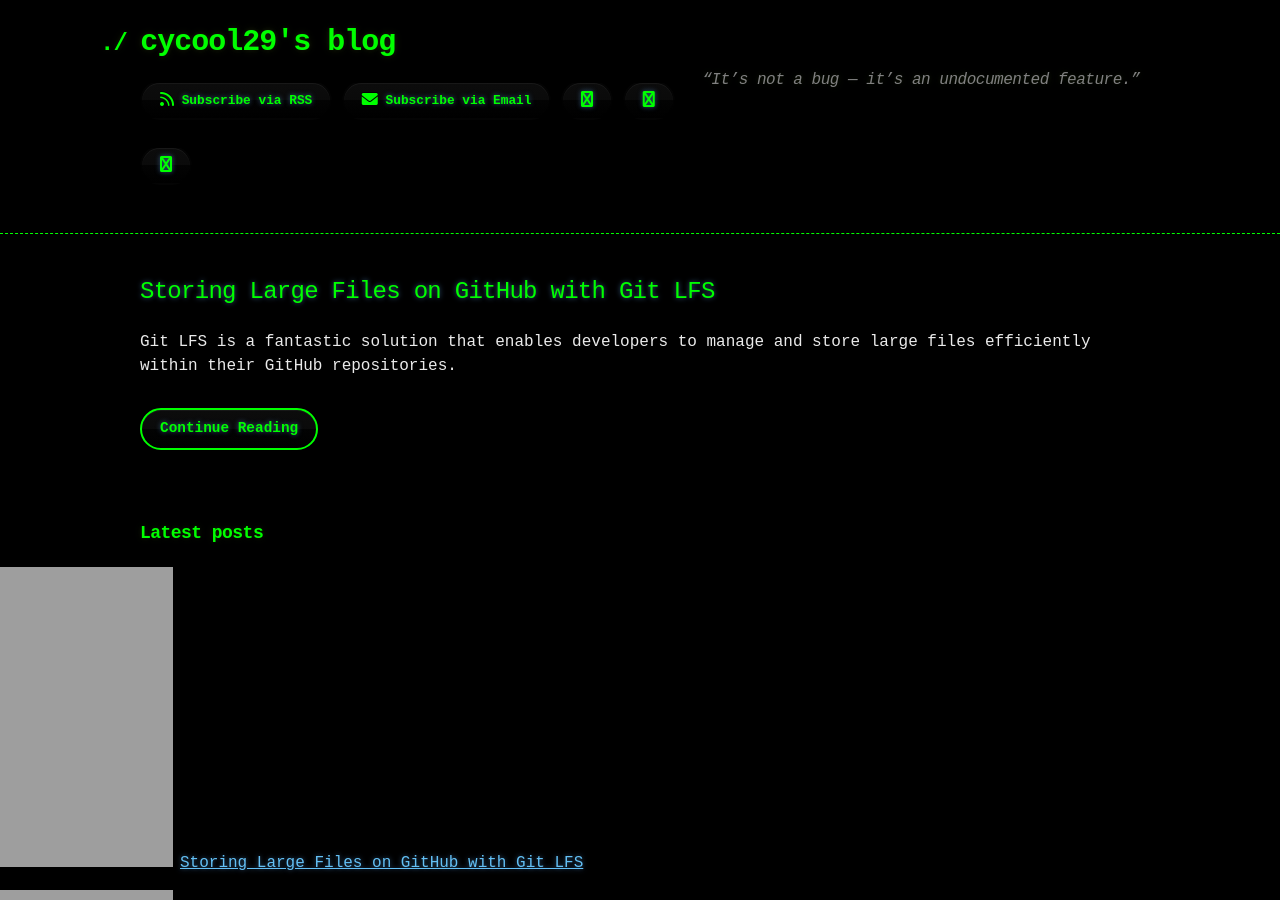
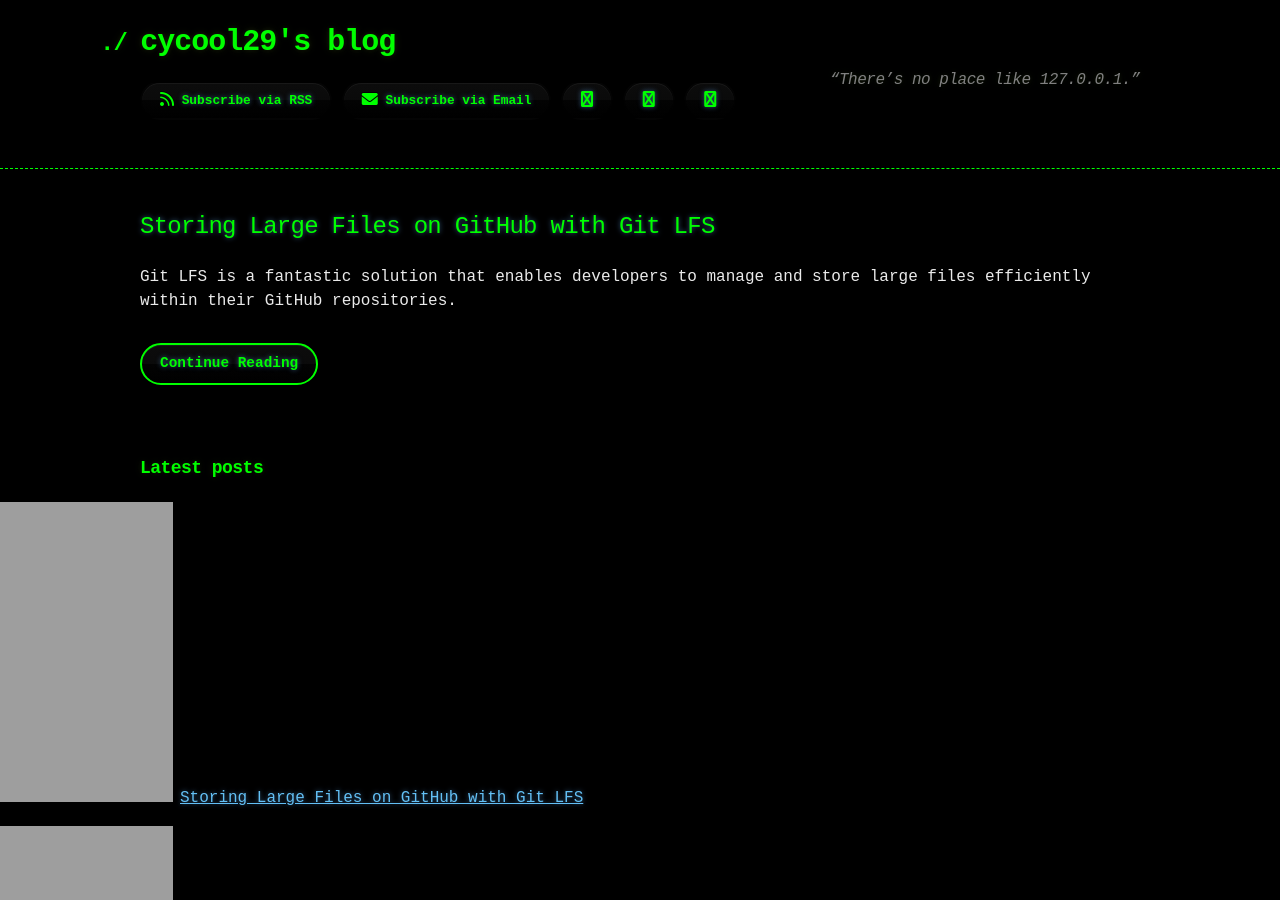
Before and after one commit to cycool29/cycool29.github.io, a Jekyll site: the page built from index.md, in a window 1280 px wide and 900 px high. Built offline with Jekyll 4.4.1, drawn with Linux system fonts in a browser that asks for light colours; a style sheet for code colours, icons or effects is not loaded.

Commit message:
Update quotes

```diff
--- a/_config.yml
+++ b/_config.yml
@@ -1,5 +1,5 @@
 title: cycool29's blog
-description: "“It’s not a bug — it’s an undocumented feature.” "
+description: "“There’s no place like 127.0.0.1.” "
 bio: A high school student. Intermediate in Python, Git, Bash. Learning JavaScript. He/Him. "
 author: cycool29
 url: https://cycool29.github.io
```
